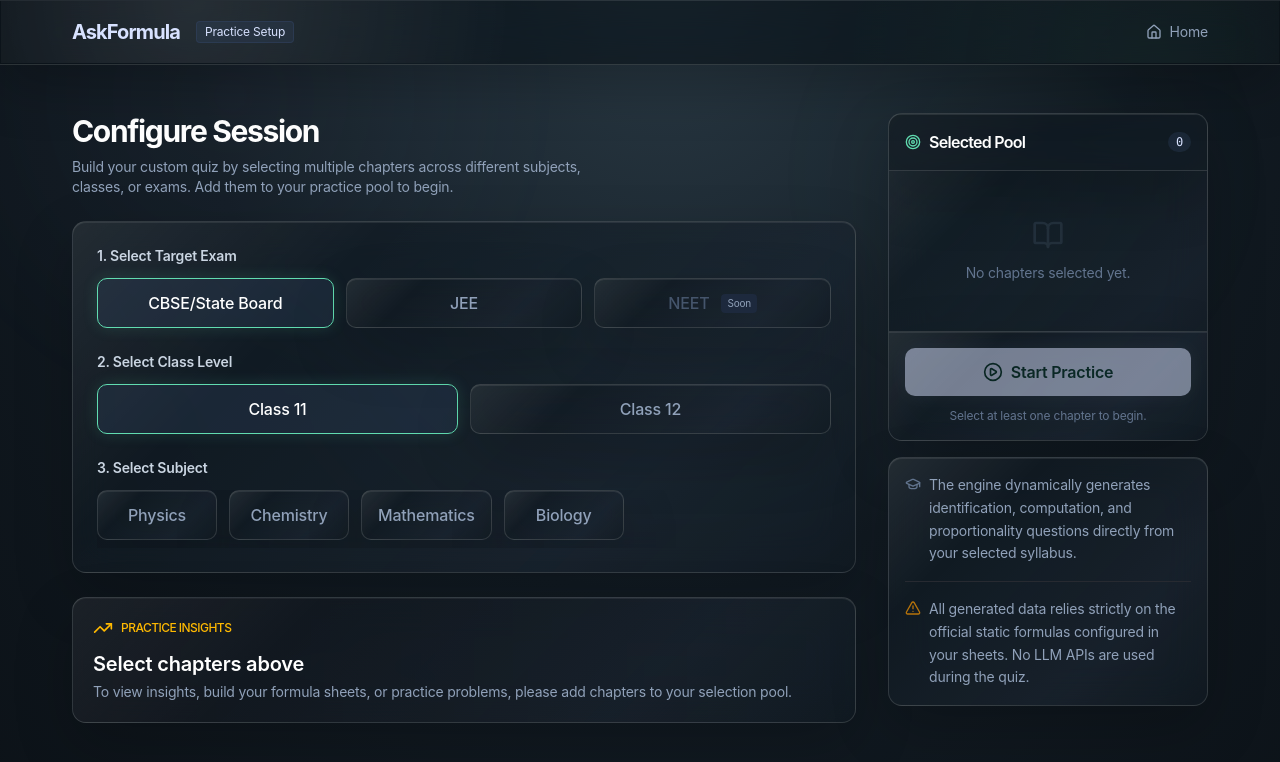
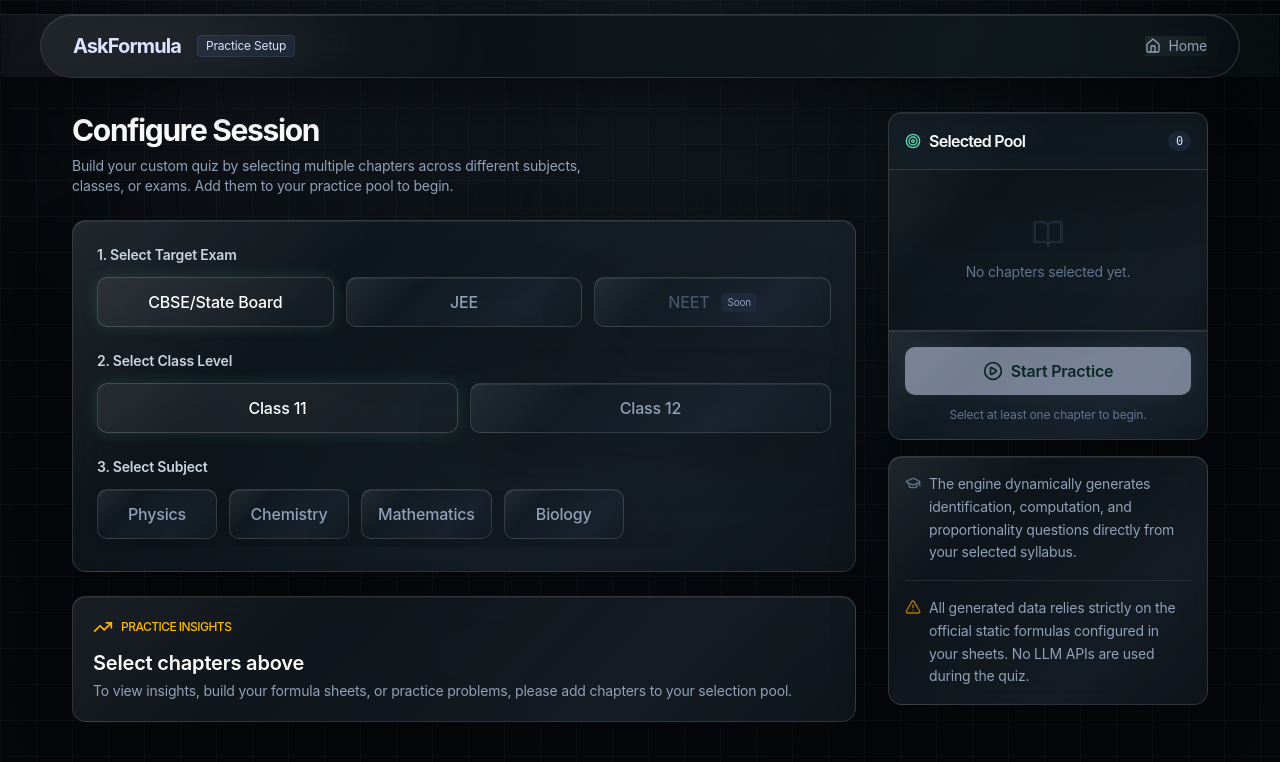
Before and after one commit to askakshat/AskFormula, a React (Vite) app: page /quiz in a window 1280 px wide. Shown: the top 762 px of the page. Built offline with nearby package versions, Linux system fonts and the light colour scheme.

Commit message:
feat: add micro-grid details across app surfaces

```diff
--- a/src/index.css
+++ b/src/index.css
@@ -646,3 +646,17 @@ body { font-family: Inter, ui-sans-serif, system-ui, -apple-system, BlinkMacSyst
 @media (max-width:760px) { .reference-landing .reference-header { top:12px; }.reference-landing .header-inner { width:calc(100% - 24px); min-height:40px; }.reference-landing .brand-lockup { font-size:12px; }.reference-landing .header-cta { height:29px; padding:0 10px; font-size:9px; }.reference-hero { min-height:700px; }.reference-grid-bg { inset:75px -8% 40px; background-size:32px 32px; }.reference-spark-one { left:16%; }.reference-spark-two { right:13%; }.reference-hero-content { margin-top:20px; }.reference-hero-footer { bottom:18px; font-size:7px; } }
 
 .subject-card { position:relative; overflow:hidden; }
+
+/* Micro-grid behind the title: the reference uses a small contained field, not only a full-page grid. */
+.reference-hero-content:before { content:""; position:absolute; z-index:-1; width:520px; height:300px; left:50%; top:34px; transform:translateX(-50%); opacity:.28; background-image:linear-gradient(rgba(255,255,255,.14) 1px,transparent 1px),linear-gradient(90deg,rgba(255,255,255,.14) 1px,transparent 1px); background-size:18px 18px; mask-image:radial-gradient(ellipse at center,black 0,rgba(0,0,0,.65) 43%,transparent 77%); }
+.reference-hero-content:after { content:""; position:absolute; z-index:-1; left:50%; top:98px; width:340px; height:190px; transform:translateX(-50%); background:radial-gradient(ellipse,rgba(174,202,242,.11),transparent 70%); filter:blur(8px); }
+/* Remaining pages inherit the same floating chrome and micro-grid language. */
+.premium-app-page { background-color:#05070a !important; background-image:radial-gradient(ellipse at 50% -5%,rgba(66,88,105,.22),transparent 37rem),linear-gradient(rgba(255,255,255,.025) 1px,transparent 1px),linear-gradient(90deg,rgba(255,255,255,.025) 1px,transparent 1px) !important; background-size:auto,36px 36px,36px 36px !important; }
+.premium-app-page > header { position:sticky !important; top:14px; z-index:50; padding:0 22px !important; background:transparent !important; border:0 !important; }
+.premium-app-page > header > div { min-height:48px; border:1px solid rgba(255,255,255,.15); border-radius:999px; background:rgba(11,16,21,.72) !important; backdrop-filter:blur(22px) saturate(140%); -webkit-backdrop-filter:blur(22px) saturate(140%); box-shadow:0 15px 45px rgba(0,0,0,.3),inset 0 1px rgba(255,255,255,.1); }
+.premium-app-page > header > div:before { content:""; position:absolute; inset:0; border-radius:inherit; pointer-events:none; background:linear-gradient(110deg,rgba(255,255,255,.08),transparent 28%,rgba(165,240,201,.04) 76%,transparent); }
+.premium-app-page > main, .premium-app-page > section { position:relative; }
+.premium-app-page > main:before, .premium-app-page > section:before { content:""; position:absolute; z-index:-1; top:40px; right:7%; left:7%; height:340px; pointer-events:none; opacity:.16; background-image:linear-gradient(rgba(255,255,255,.16) 1px,transparent 1px),linear-gradient(90deg,rgba(255,255,255,.16) 1px,transparent 1px); background-size:22px 22px; mask-image:radial-gradient(ellipse,black,transparent 74%); }
+.premium-app-page button:not([disabled]) { border-color:rgba(255,255,255,.16); background:linear-gradient(145deg,rgba(255,255,255,.08),rgba(255,255,255,.025)); }
+.premium-app-page button:not([disabled]):hover { border-color:rgba(165,240,201,.4); background:rgba(165,240,201,.08); }
+@media (max-width:720px) { .reference-hero-content:before { width:350px; height:260px; background-size:15px 15px; }.premium-app-page > header { padding:0 12px !important; }.premium-app-page > header > div { min-height:44px; } }
```
